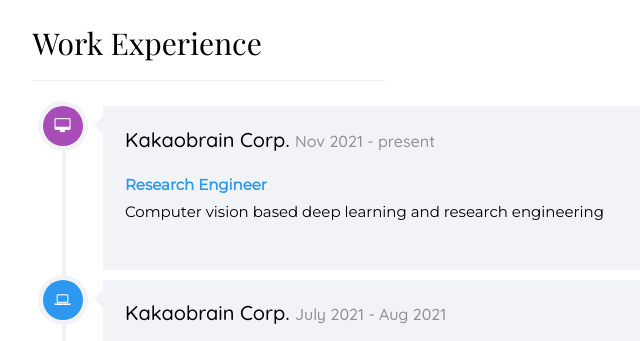
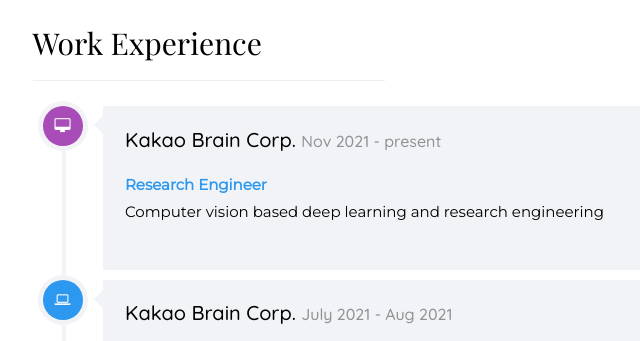
Before and after one commit to changhwalee/changhwalee.github.io, a plain HTML site: page index.html in a window 1280 px wide. Shown: the part 822-1163 px from the top of the page, 390-1030 px from the left. Drawn offline with nearby package versions, Linux system fonts and the light colour scheme; a web font is replaced by a local one.

Commit message:
Update index.html

```diff
--- a/index.html
+++ b/index.html
@@ -229,7 +229,7 @@
                         <i class="fa fa-desktop"></i>
                       </div>
                       <div class="timeline-label">
-                        <h2><a href="http://kakaobrain.com/" target="_blank">Kakaobrain Corp.</a> <span>Nov 2021 - present</span></h2>
+                        <h2><a href="http://kakaobrain.com/" target="_blank">Kakao Brain Corp.</a> <span>Nov 2021 - present</span></h2>
                         <p><strong><a>Research Engineer</a></strong><br>Computer vision based deep learning and research engineering </p>
                         <p></p>
                       </div>
@@ -242,7 +242,7 @@
                         <i class="fa fa-laptop"></i>
                       </div>
                       <div class="timeline-label">
-                        <h2><a href="http://kakaobrain.com/" target="_blank">Kakaobrain Corp.</a> <span>July 2021 - Aug 2021</span></h2>
+                        <h2><a href="http://kakaobrain.com/" target="_blank">Kakao Brain Corp.</a> <span>July 2021 - Aug 2021</span></h2>
                         <p><strong><a>Research Engineer Intern</a></strong><br>Computer vision base deep learning and research engineering(<a href="https://www.linkedin.com/posts/kakaobrain_tcutcusnyrzgrwasua-suatpw-sqitbyqypsuatpw-activity-6852161568877162496-OczI" target="_blank">Stroy</a>)</p>
                         <p></p>
                       </div>
```
